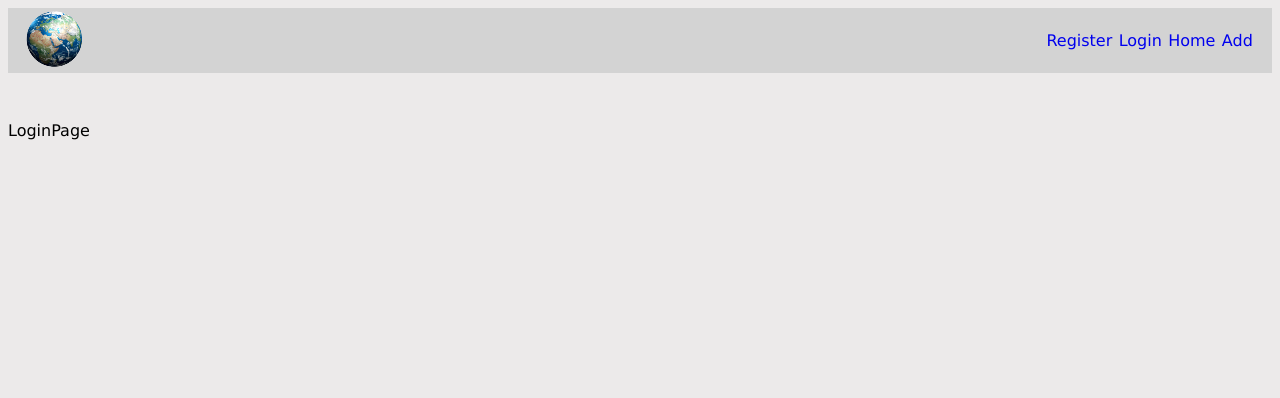
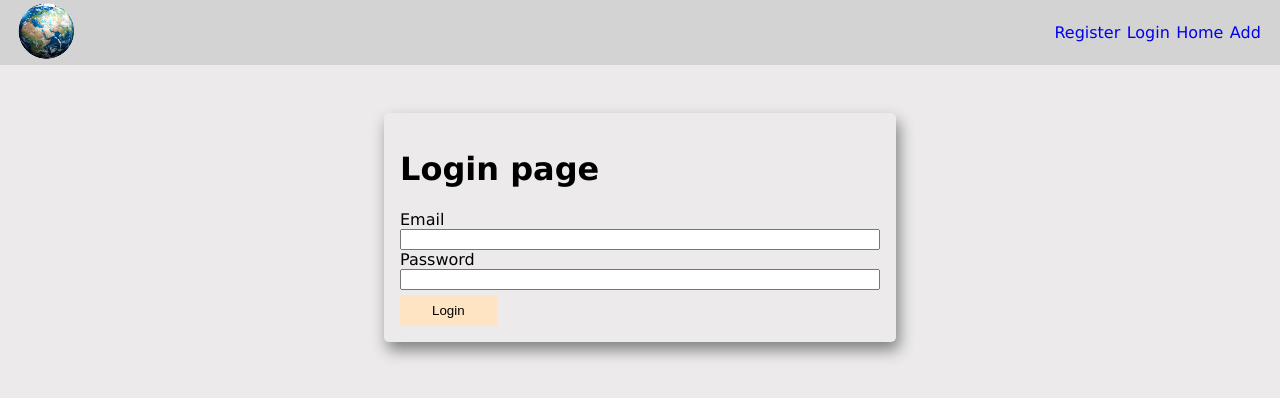
Before and after one commit to OvidijusE/Ovidijus_Eitminavicius_react_darbas, a React (Create React App) app: page /login in a window 1280 px wide. Shown: the top 398 px of the page. Built offline with nearby package versions, Linux system fonts and the light colour scheme; no server answers.

Commit message:
login form in progress

```diff
--- a/src/App.css
+++ b/src/App.css
@@ -1,4 +1,5 @@
 body {
   font-family: Verdana, Geneva, Tahoma, sans-serif;
   background-color: rgb(236, 234, 234);
+  margin: 0;
 }
--- a/src/Pages/LoginPage.js
+++ b/src/Pages/LoginPage.js
@@ -1,5 +1,11 @@
+import LoginForm from '../components/LoginForm/LoginForm';
+
 function LoginPage() {
-  return <div>LoginPage</div>;
+  return (
+    <div>
+      <LoginForm />
+    </div>
+  );
 }
 
 export default LoginPage;
--- a/src/components/LoginForm/LoginForm.js
+++ b/src/components/LoginForm/LoginForm.js
@@ -0,0 +1,106 @@
+import { useFormik } from 'formik';
+import { useHistory } from 'react-router-dom';
+import * as Yup from 'yup';
+
+import { useAuthCtx } from '../../store/authContext';
+import { baseUrl, myFetch } from '../../utils';
+import Button from '../UI/Button/Button';
+import css from './LoginForm.module.css';
+
+const initValues = {
+  email: '',
+  password: '',
+};
+
+function LoginForm() {
+  const history = useHistory();
+  const ctx = useAuthCtx();
+  const formik = useFormik({
+    initialValues: initValues,
+    validationSchema: Yup.object({
+      email: Yup.string().email('Please check your email').required(),
+      password: Yup.string().min(4, 'At least 4 characters').max(20).required(),
+    }),
+
+    onSubmit: async (values) => {
+      const loginResult = await myFetch(`${baseUrl}/login`, 'POST', values);
+      if (loginResult.success) {
+        ctx.login(loginResult.token, values.email);
+        history.replace('/home');
+      }
+      console.log('registerResult ===', loginResult);
+      if (!loginResult.token) {
+        console.log('login failed');
+        return;
+      }
+      //   ctx.login(loginResult.token);
+      console.log('registerResult ===', loginResult);
+
+      console.log('submiting values ===', values);
+    },
+  });
+
+  //   function matchPass() {
+  //     const { password, repeatPassword } = initValues;
+  //     if (password !== repeatPassword) {
+  //       console.log('Passwords does not match');
+  //     }
+  //   }
+
+  // function rightClassesForInput(field) {
+  //   let resultClasses = 'email';
+
+  //   if (formik.touched[field] && formik.errors[field]) {
+  //     resultClasses += css['invalid'];
+  //   }
+  //   if (formik.touched[field] && formik.errors[field]) {
+  //     resultClasses += css['valid'];
+  //   }
+
+  //   return resultClasses;
+  // }
+  return (
+    <div className={css['form-container']}>
+      <h1 className={css['form-title']}>Login page</h1>
+
+      <form onSubmit={formik.handleSubmit} className={css['register-form']}>
+        <div className={css['form-group']}>
+          <label htmlFor='email'>Email</label>
+          <input
+            onChange={formik.handleChange}
+            onBlur={formik.handleBlur}
+            value={formik.values.email}
+            type='email'
+            // className={rightClassesForInput('email')}
+            className={formik.touched.email && formik.errors.email ? css['invalid'] : ''}
+            id='email'
+            name='email'
+          />
+          {formik.touched.email && formik.errors.email && (
+            <p className={css['error-msg']}>{formik.errors.email}</p>
+          )}
+        </div>
+        <div className={css['form-group']}>
+          <label htmlFor='password'>Password</label>
+          <input
+            onChange={formik.handleChange}
+            onBlur={formik.handleBlur}
+            value={formik.values.password}
+            type='password'
+            className={formik.touched.password && formik.errors.password ? css['invalid'] : ''}
+            id='password'
+            name='password'
+          />
+          {formik.touched.password && formik.errors.password && (
+            <p className={css['error-msg']}>{formik.errors.password}</p>
+          )}
+        </div>
+        <Button submit primary>
+          Login
+        </Button>
+      </form>
+    </div>
+  );
+}
+
+export default LoginForm;
--- a/src/components/LoginForm/LoginForm.module.css
+++ b/src/components/LoginForm/LoginForm.module.css
@@ -0,0 +1,30 @@
+.form-container {
+  max-width: 30rem;
+  margin: 0 auto;
+  box-shadow: 0.2rem 0.5em 0.9rem grey;
+  border-radius: 0.3rem;
+  padding: 1rem;
+}
+
+.form-group {
+  display: flex;
+  flex-direction: column;
+  align-items: stretch;
+}
+
+.error-msg {
+  color: tomato;
+  margin: 0;
+}
+
+.valid {
+  border: 0.01rem solid lightgreen;
+}
+
+.invalid {
+  border: 0.01rem solid tomato;
+}
+
+.register-form input {
+  outline: none;
+}
--- a/src/components/RegisterForm/RegisterForm.js
+++ b/src/components/RegisterForm/RegisterForm.js
@@ -33,8 +33,8 @@ function RegisterForm() {
       console.log('values ===', values);
       console.log('valuesCopy ===', valuesCopy);
       const registerResult = await myFetch(`${baseUrl}/register`, 'POST', valuesCopy);
-      if (registerResult.succcess) {
-        ctx.register(registerResult.token, valuesCopy.email);
+      if (registerResult.changes === 1) {
+        ctx.login(registerResult.token, valuesCopy.email);
         history.replace('/login');
       }
       console.log('registerResult ===', registerResult);
--- a/src/components/RegisterForm/RegisterForm.module.css
+++ b/src/components/RegisterForm/RegisterForm.module.css
@@ -24,3 +24,7 @@
 .invalid {
   border: 0.01rem solid tomato;
 }
+
+.register-form input {
+  outline: none;
+}
--- a/src/index.js
+++ b/src/index.js
@@ -1,7 +1,6 @@
 import React from 'react';
 import ReactDOM from 'react-dom/client';
 import { BrowserRouter } from 'react-router-dom';
-
 import App from './App';
 import AuthProvider from './store/authContext';
 
```
